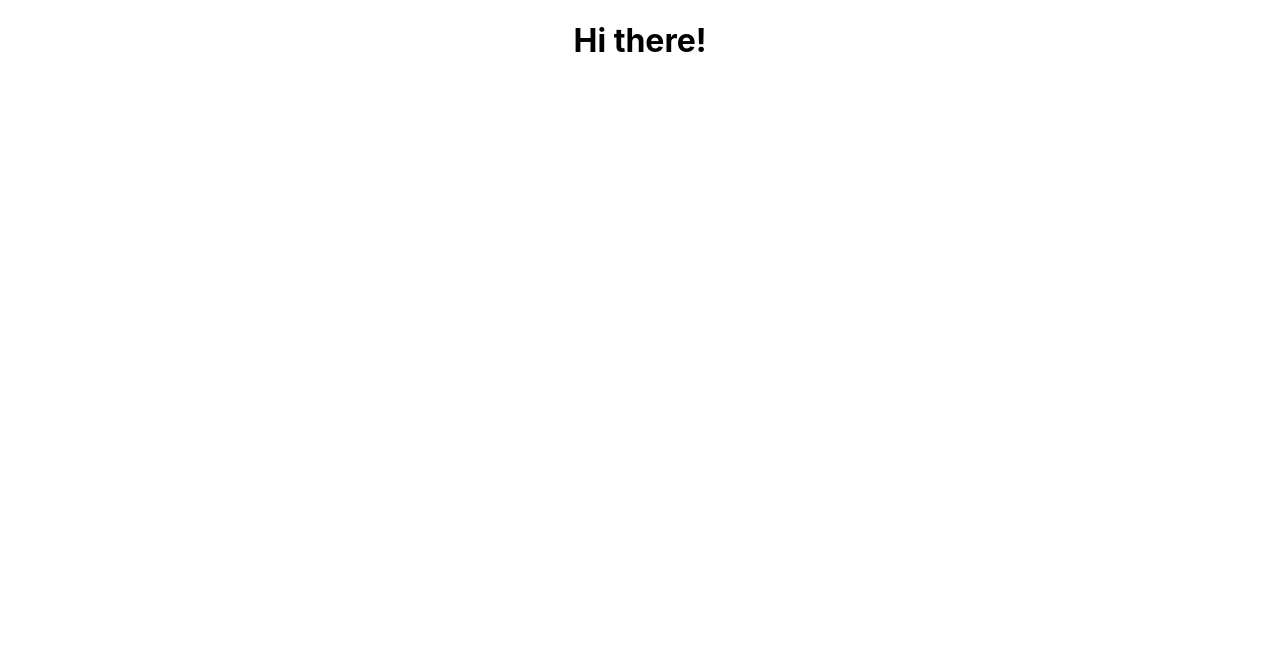
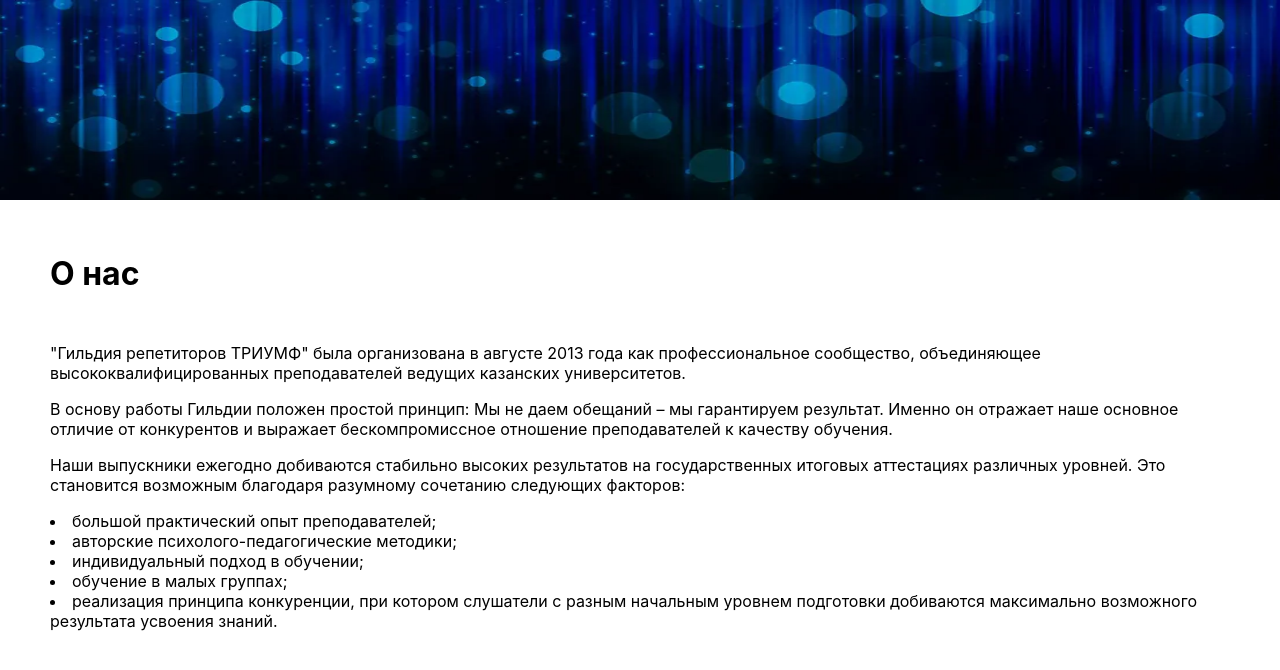
Before and after one commit to 1khazipov/triumf, a React (Create React App) app: page / in a window 1280 px wide. Shown: the top 670 px of the page. Built offline with nearby package versions, Linux system fonts and the light colour scheme.

Commit message:
added info to About.tsx

```diff
--- a/package.json
+++ b/package.json
@@ -12,6 +12,7 @@
     "@types/react-dom": "^18.2.14",
     "react": "^18.2.0",
     "react-dom": "^18.2.0",
+    "react-router-dom": "^6.17.0",
     "react-scripts": "5.0.1",
     "typescript": "^4.9.5",
     "web-vitals": "^2.1.4"
--- a/src/App.tsx
+++ b/src/App.tsx
@@ -1,12 +1,15 @@
 import React from 'react';
-import './App.css';
+import { BrowserRouter, Route, Routes } from 'react-router-dom';
+import About from './pages/About';
 
-function App() {
-  return (
-    <div className="App">
-      <h1>Hi there!</h1>
-    </div>
-  );
-}
+const App = () => {
+    return (
+        <BrowserRouter>
+            <Routes>
+                <Route path="/" element={<About />} />
+            </Routes>
+        </BrowserRouter>
+    );
+};
 
 export default App;
--- /dev/null
+++ b/src/pages/About.tsx
@@ -0,0 +1,28 @@
+import React from 'react';
+import head_img from '../static/head_img.png';
+
+const About = () => {
+    return (
+        <div className='w-full'>
+            <header className='w-full'>
+                <img src={head_img} alt="head_img" style={{ width: '100%', height: '200px' }} />
+            </header>
+            <h1 style={{ textAlign: 'left', margin: '50px', color: 'black' }}>
+                <p>О нас</p>
+            </h1>
+
+            <div style={{ textAlign: 'left', margin: '50px', color: 'black' }}>
+                <p>"Гильдия репетиторов ТРИУМФ" была организована в августе 2013 года как профессиональное сообщество, объединяющее высококвалифицированных преподавателей ведущих казанских университетов.</p>
+                <p>В основу работы Гильдии положен простой принцип: Мы не даем обещаний – мы гарантируем результат. Именно он отражает наше основное отличие от конкурентов и выражает бескомпромиссное отношение преподавателей к качеству обучения.</p>
+                <p>Наши выпускники ежегодно добиваются стабильно высоких результатов на государственных итоговых аттестациях различных уровней. Это становится возможным благодаря разумному сочетанию следующих факторов:</p>
+                <li>большой практический опыт преподавателей;</li>
+                <li>авторские психолого-педагогические методики;</li>
+                <li>индивидуальный подход в обучении;</li>
+                <li>обучение в малых группах;</li>
+                <li>реализация принципа конкуренции, при котором слушатели с разным начальным уровнем подготовки добиваются максимально возможного результата усвоения знаний.</li>
+            </div>
+        </div>
+    );
+};
+
+export default About;
```
Also changed, not shown: src/static/head_img.png (added), 1 other file (tests, documents, lock files or other folders).
